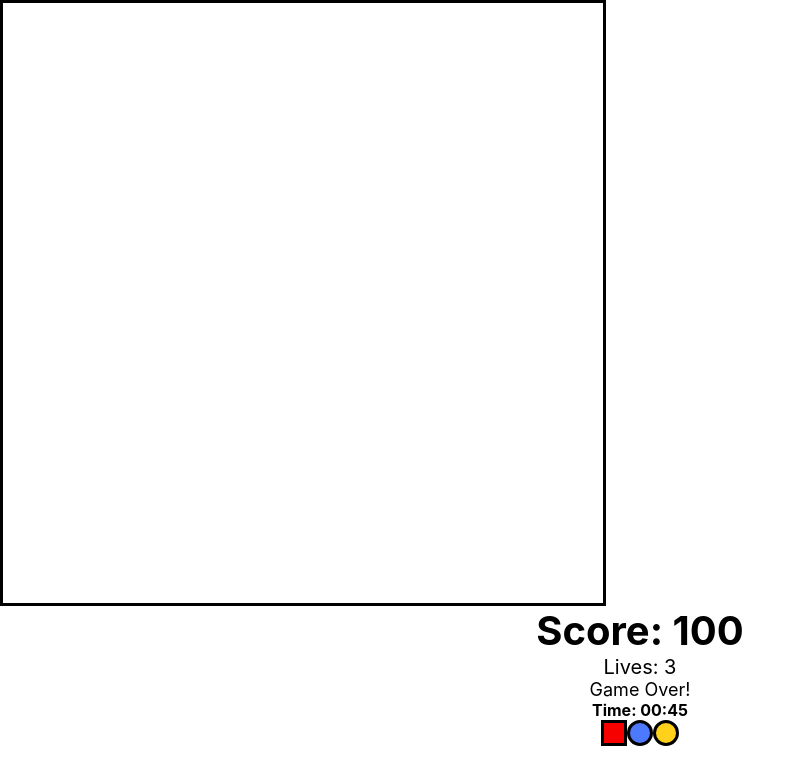
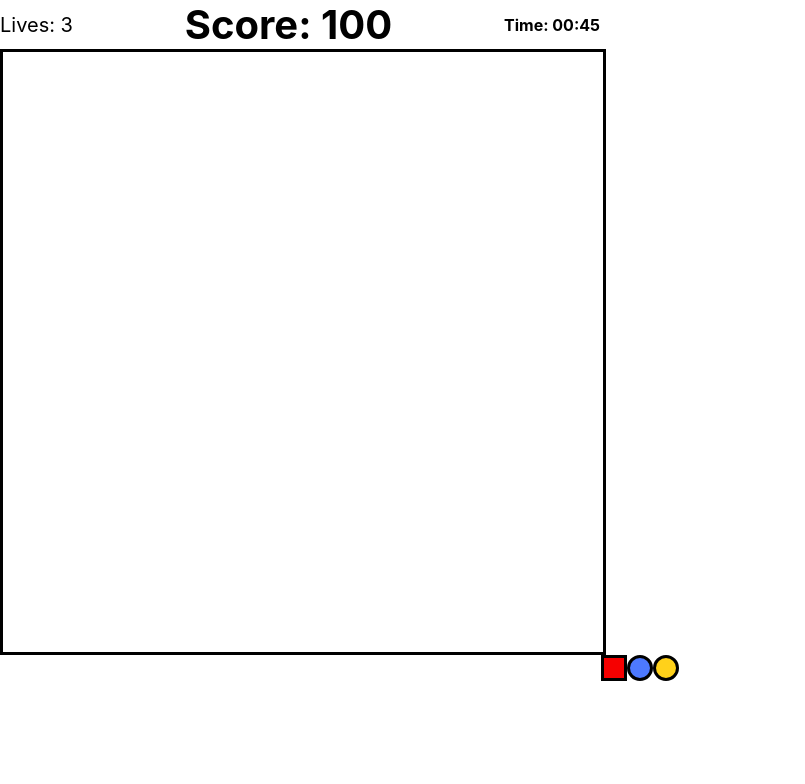
Before and after one commit to jaeyeong04/world-hardest-game-clone, a React (Create React App) app: page / in a window 1280 px wide. Shown: the top 784 px of the page, without its empty margins (0-805 px from the left). Built offline with nearby package versions, Linux system fonts and the light colour scheme.

Commit message:
feat: [GameRecord.tsx] UI completed

```diff
--- a/src/App.tsx
+++ b/src/App.tsx
@@ -4,15 +4,13 @@ import { Unit } from "./components/atoms/Unit";
 import { UnitVariant } from "./constants/enum";
 import { TextUsage } from "./constants/enum";
 import { Text } from "./components/atoms/Text";
+import { GameRecord } from "./components/molecules/GameRecord";
 
 function App() {
   return (
     <div className="App">
+      <GameRecord />
       <Board />
-      <Text usage={TextUsage.SCORE}>Score: 100</Text>
-      <Text usage={TextUsage.LIVES}>Lives: 3</Text>
-      <Text usage={TextUsage.STATUS}>Game Over!</Text>
-      <Text usage={TextUsage.TIME}>Time: 00:45</Text>
       <Unit variant={UnitVariant.PLAYER} />
       <Unit variant={UnitVariant.ENEMY} />
       <Unit variant={UnitVariant.COIN} />
--- /dev/null
+++ b/src/components/molecules/GameRecord.tsx
@@ -0,0 +1,21 @@
+import { Text } from "../atoms/Text";
+import { TextUsage } from "../../constants/enum";
+import styled from "styled-components";
+
+const GameRecordContainer = styled.div`
+  display: flex;
+  flex-direction: row;
+  width: 600px;
+  align-items: center;
+  justify-content: space-between;
+`;
+
+export const GameRecord = () => {
+  return (
+    <GameRecordContainer>
+      <Text usage={TextUsage.LIVES}>Lives: 3</Text>
+      <Text usage={TextUsage.SCORE}>Score: 100</Text>
+      <Text usage={TextUsage.TIME}>Time: 00:45</Text>
+    </GameRecordContainer>
+  );
+};
```
